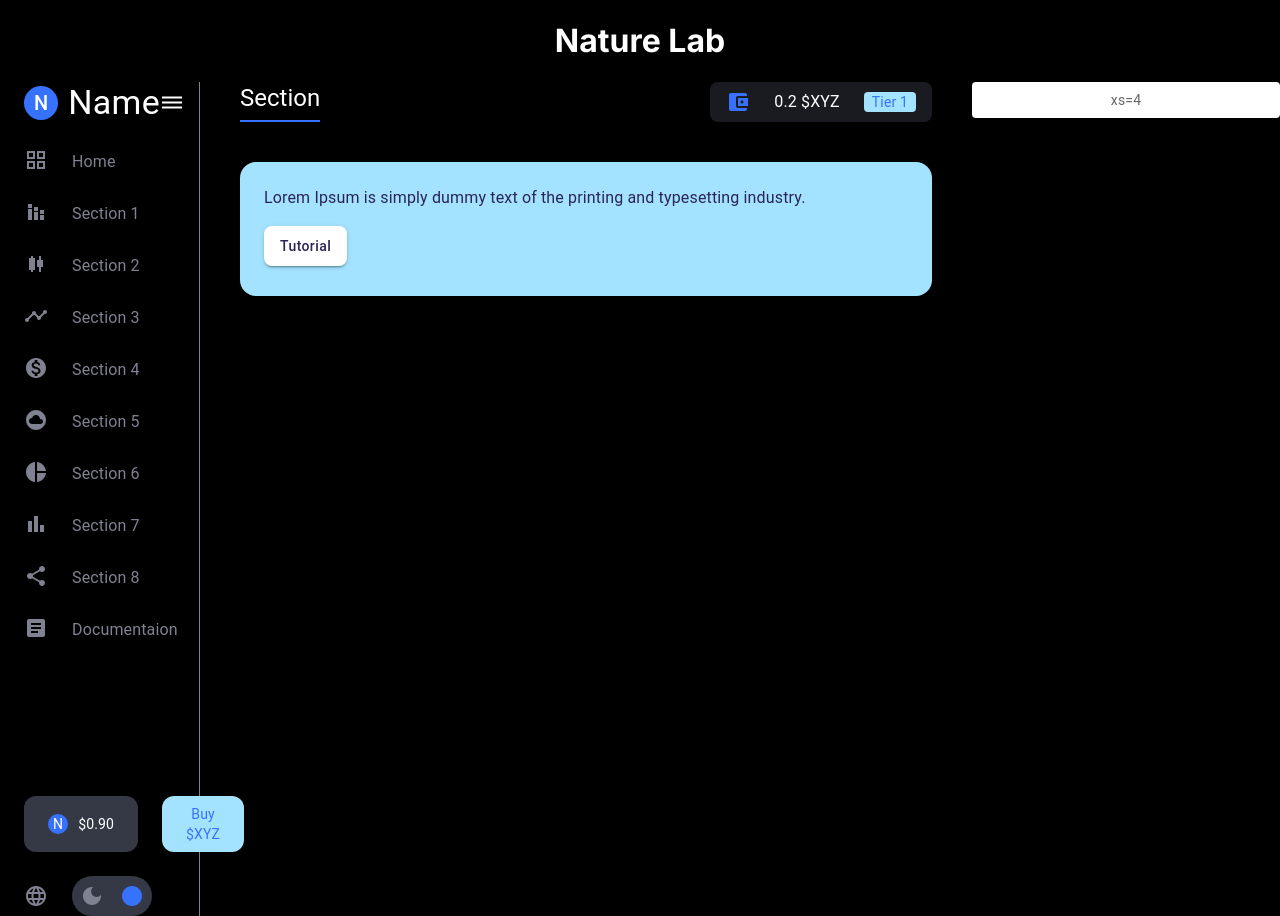
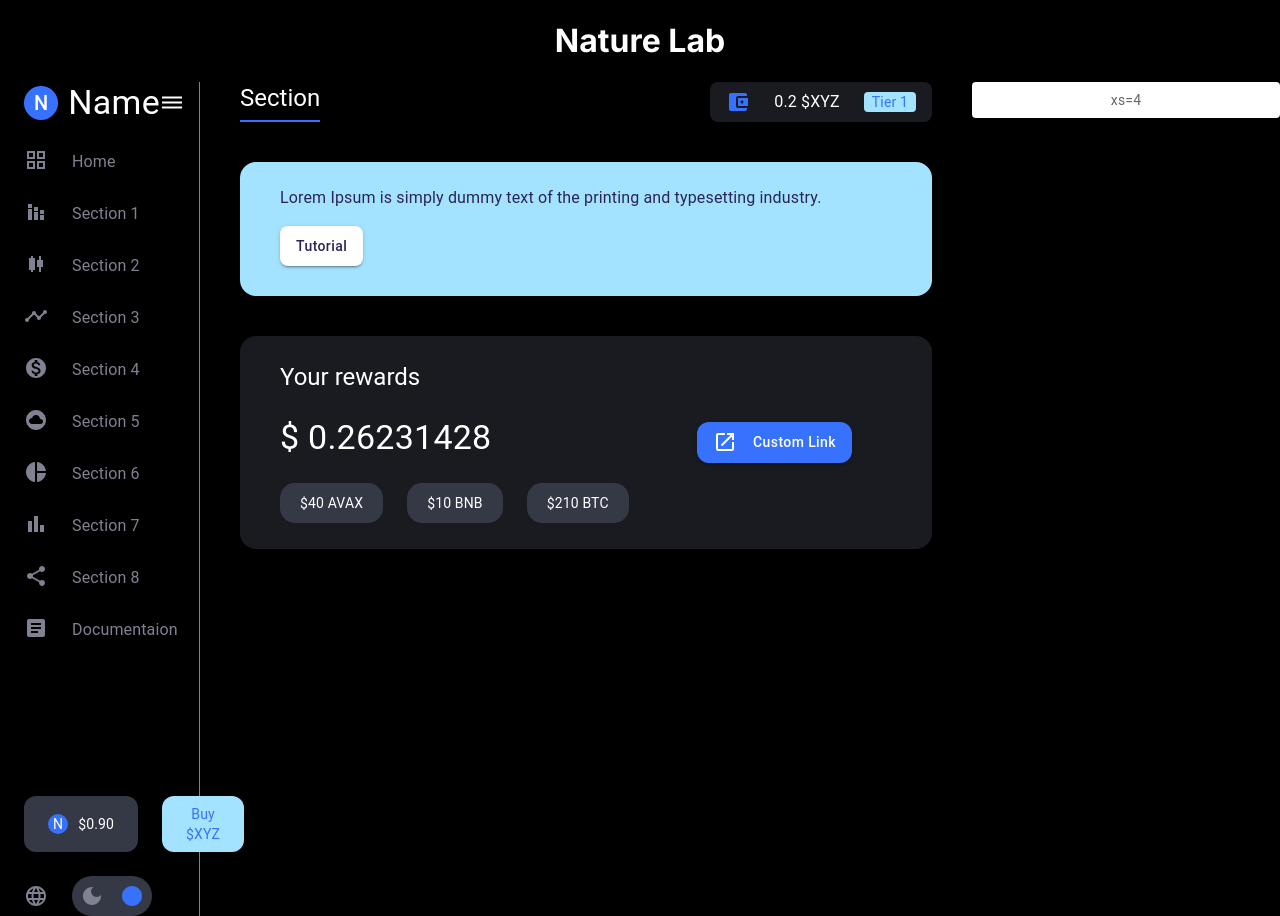
Before and after one commit to OsmanRana/natureLab, a React (Create React App) app: page / in a window 1280 px wide. Built offline with nearby package versions, Linux system fonts and the light colour scheme.

Commit message:
section added

```diff
--- a/src/components/Dashboard/LeftSection/LeftSection.js
+++ b/src/components/Dashboard/LeftSection/LeftSection.js
@@ -56,7 +56,7 @@ const LeftSection = () => {
         >
           <Typography
             variant="body2"
-            style={{
+            sx={{
               backgroundColor: "#3772FF",
               display: "inline-block",
               borderRadius: "50%",
--- a/src/components/Dashboard/MiddleSection/MiddleSection.js
+++ b/src/components/Dashboard/MiddleSection/MiddleSection.js
@@ -2,6 +2,15 @@ import { Button, Typography } from "@mui/material";
 import { Box } from "@mui/system";
 import React from "react";
 import AccountBalanceWalletIcon from "@mui/icons-material/AccountBalanceWallet";
+import LaunchIcon from "@mui/icons-material/Launch";
+
+const textStyle1 = {
+  display: "inline-block",
+  backgroundColor: "#353945",
+  padding: "10px 20px",
+  px: 3,
+  borderRadius: "15px",
+};
 
 const MiddleSection = () => {
   return (
@@ -50,8 +59,9 @@ const MiddleSection = () => {
           borderRadius: 4,
           height: "86px",
           textAlign: "left",
-          p: 3,
-          my:5
+          px: 5,
+          py: 3,
+          my: 5,
         }}
       >
         <Typography variant="body1" sx={{ color: "#2B2557" }}>
@@ -65,18 +75,72 @@ const MiddleSection = () => {
             backgroundColor: "white",
             display: "inline-block",
             borderRadius: 2,
-            textTransform: 'none',
+            textTransform: "none",
             px: 2,
             py: 1,
             my: 2,
             "&: hover": {
-                backgroundColor: "#3772FF",
-                color: "white"
-            }
+              backgroundColor: "#3772FF",
+              color: "white",
+            },
           }}
         >
           Tutorial
         </Button>
+      </Box>
+      <Box
+        sx={{
+          display: "flex",
+          alignItems: "center",
+          justifyContent: "space-between",
+          backgroundColor: "#191B20",
+          borderRadius: 4,
+          height: "165px",
+          textAlign: "left",
+          py: 3,
+          px: 5,
+          my: 5,
+        }}
+      >
+        <Box>
+          <Typography variant="h5">Your rewards</Typography>
+          <Typography variant="h4" sx={{ my: 3 }}>
+            $ 0.26231428
+          </Typography>
+
+          <Box>
+            <Typography variant="body2" style={textStyle1}>
+              $40 AVAX
+            </Typography>
+            <Typography variant="body2" style={textStyle1} sx={{ mx: 3 }}>
+              $10 BNB
+            </Typography>
+            <Typography variant="body2" style={textStyle1}>
+              $210 BTC
+            </Typography>
+          </Box>
+        </Box>
+        <Box sx={{ mr: 5 }}>
+          <Button
+            variant="contained"
+            sx={{
+              color: "white",
+              backgroundColor: "#3772FF",
+              borderRadius: 3,
+              textTransform: "none",
+              px: 2,
+              py: 1,
+              my: 2,
+              "&: hover": {
+                backgroundColor: "white",
+                color: "#3772FF",
+              },
+            }}
+          >
+            <LaunchIcon sx={{mr:2}}/>
+            Custom Link
+          </Button>
+        </Box>
       </Box>
     </Box>
   );
```
